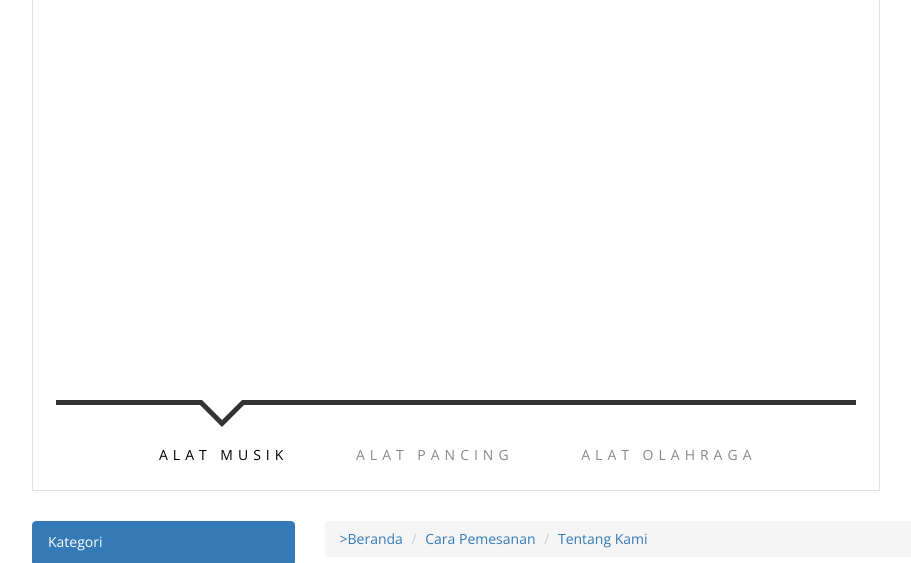
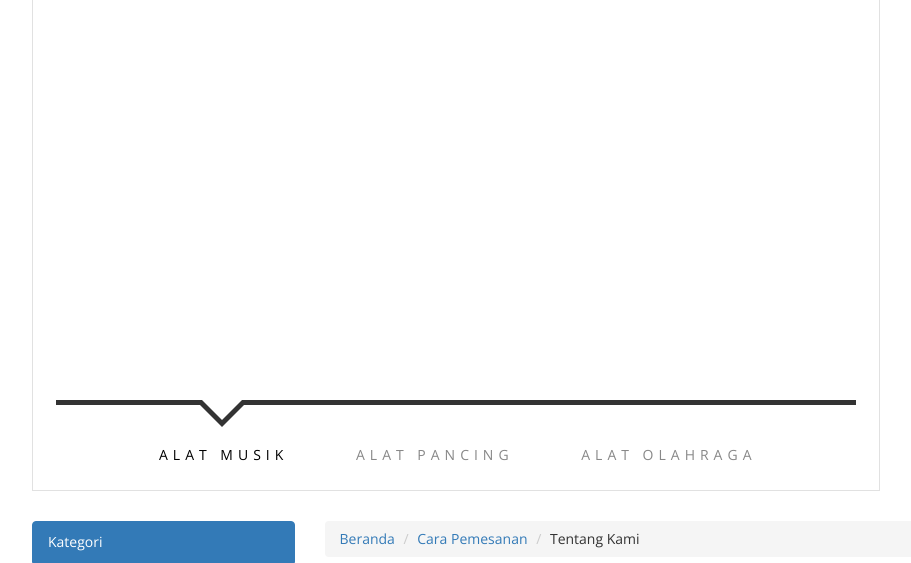
Before and after one commit to SyarifahAini98/albarokahshopci, a CodeIgniter app: page /albarokahshopci/beranda/tentang_kami in a window 1280 px wide. Shown: the part 78-641 px from the top of the page, without its empty margins (38-949 px from the left). Run offline with CodeIgniter, Linux system fonts and the light colour scheme; data that the repository does not hold is empty; some libraries are stand-ins or nearby versions.

Commit message:
Update tentang_kami.php

```diff
--- a/application/views/tentang_kami.php
+++ b/application/views/tentang_kami.php
@@ -2,9 +2,9 @@
             <div class="col-md-9">
                 <div>
                     <ol class="breadcrumb">
-                        <li><a href="<?= base_url('beranda');?>">>Beranda</a></li>
+                        <li><a href="<?= base_url('beranda');?>">Beranda</a></li>
                         <li><a href="<?= base_url('beranda/cara_pemesanan');?>">Cara Pemesanan</a></li>
-                        <li><a class="active">Tentang Kami</a></li>
+                        <li>Tentang Kami</li>
                     </ol>
                 </div>
                 <!-- /.div -->
```
